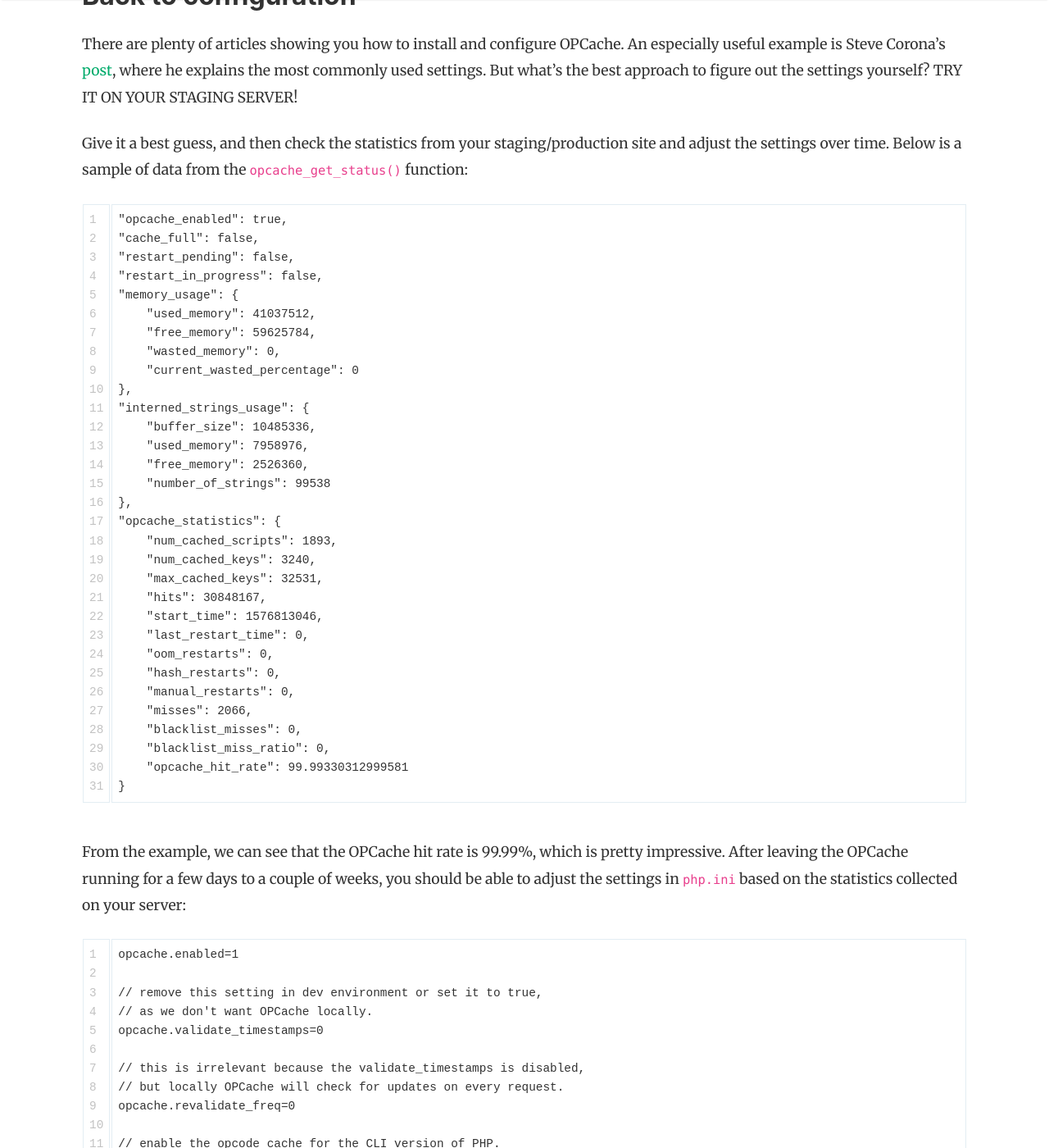
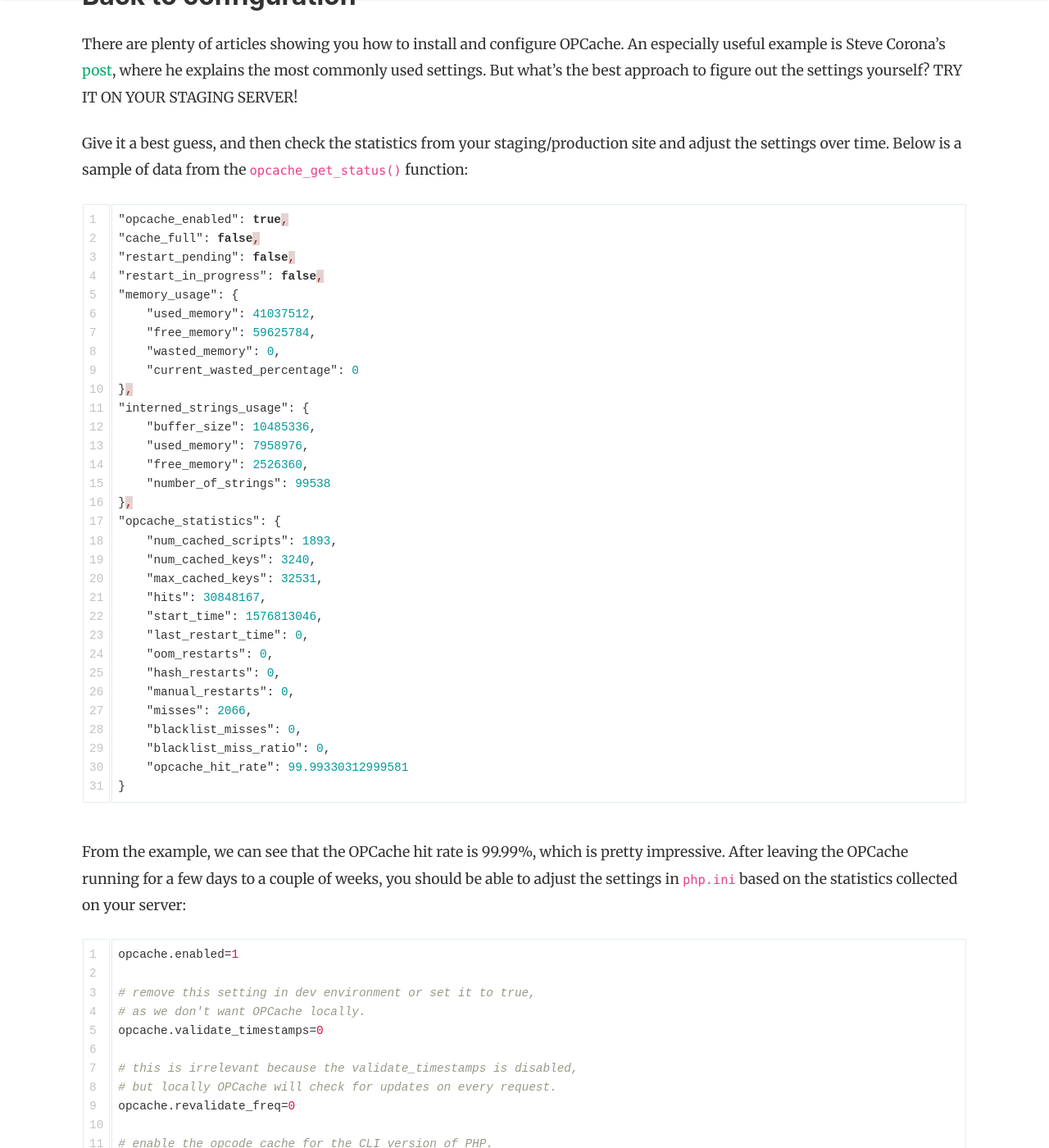
Before and after one commit to getsidekicker/sidekicker.engineering, a Jekyll site: the page built from _posts/2022-08-08-do-you-need-opcache.md, in a window 1280 px wide and 1400 px high, scrolled down 3303 px. Shown: the whole window at 82% size. Built offline with Jekyll 4.4.1, drawn with Linux system fonts in a browser that asks for light colours; nearby versions of some CDN libraries; some of the changed text lies outside the part shown.

Commit message:
Thank you Wesley

````diff
--- a/_posts/2022-08-08-do-you-need-opcache.md
+++ b/_posts/2022-08-08-do-you-need-opcache.md
@@ -38,7 +38,7 @@ There are plenty of articles showing you how to install and configure OPCache. A
 
 Give it a best guess, and then check the statistics from your staging/production site and adjust the settings over time. Below is a sample of data from the `opcache_get_status()` function:
 
-```
+```json
 "opcache_enabled": true,
 "cache_full": false,
 "restart_pending": false,
@@ -74,32 +74,32 @@ Give it a best guess, and then check the statistics from your staging/production
 
 From the example, we can see that the OPCache hit rate is 99.99%, which is pretty impressive. After leaving the OPCache running for a few days to a couple of weeks, you should be able to adjust the settings in `php.ini` based on the statistics collected on your server:
 
-```
+```ini
 opcache.enabled=1
 
-// remove this setting in dev environment or set it to true,
-// as we don't want OPCache locally.
+# remove this setting in dev environment or set it to true,
+# as we don't want OPCache locally.
 opcache.validate_timestamps=0
 
-// this is irrelevant because the validate_timestamps is disabled,
-// but locally OPCache will check for updates on every request.
+# this is irrelevant because the validate_timestamps is disabled,
+# but locally OPCache will check for updates on every request.
 opcache.revalidate_freq=0
 
-// enable the opcode cache for the CLI version of PHP.
+# enable the opcode cache for the CLI version of PHP.
 opcache.enable_cli=1
 
-// the maximum number of keys in the OPCache hash table,
-// better to use one of the prime numbers from the official manual,
-// and make sure your project has fewer PHP files then the value you set here.
+# the maximum number of keys in the OPCache hash table,
+# better to use one of the prime numbers from the official manual,
+# and make sure your project has fewer PHP files then the value you set here.
 opcache.max_accelerated_files=16229
 
-// adjust this value based on memory_usage -> used_memory in statistics
+# adjust this value based on memory_usage -> used_memory in statistics
 opcache.memory_consumption=128
 
-// adjust this value based on interned_strings_usage -> used_memory in statistics
+# adjust this value based on interned_strings_usage -> used_memory in statistics
 opcache.interned_strings_buffer=12
 
-// it has been removed in PHP 7.2.0.
+# it has been removed in PHP 7.2.0.
 opcache.fast_shutdown=1
 ```
 
````
Also changed, not shown: 3 other files.
